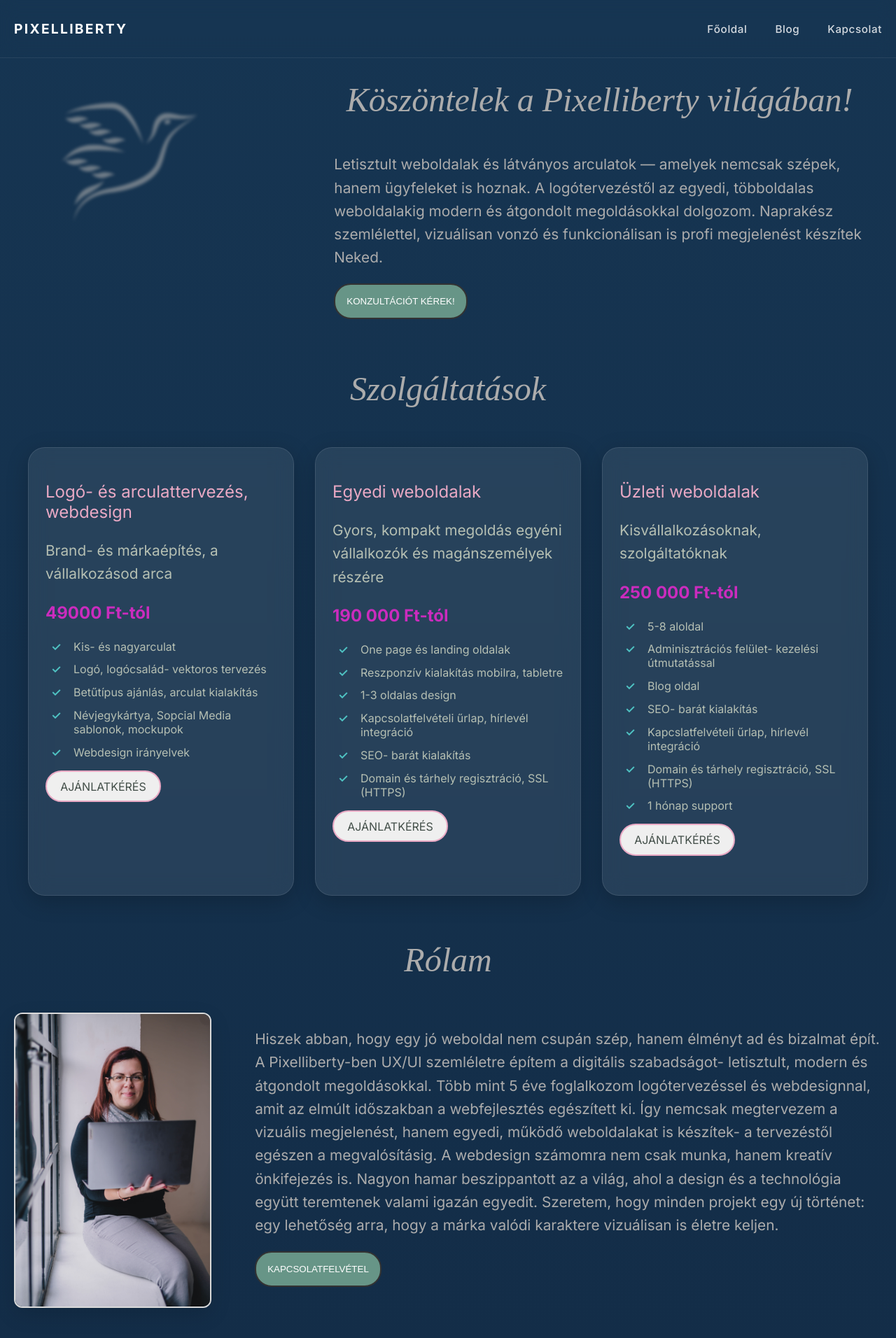
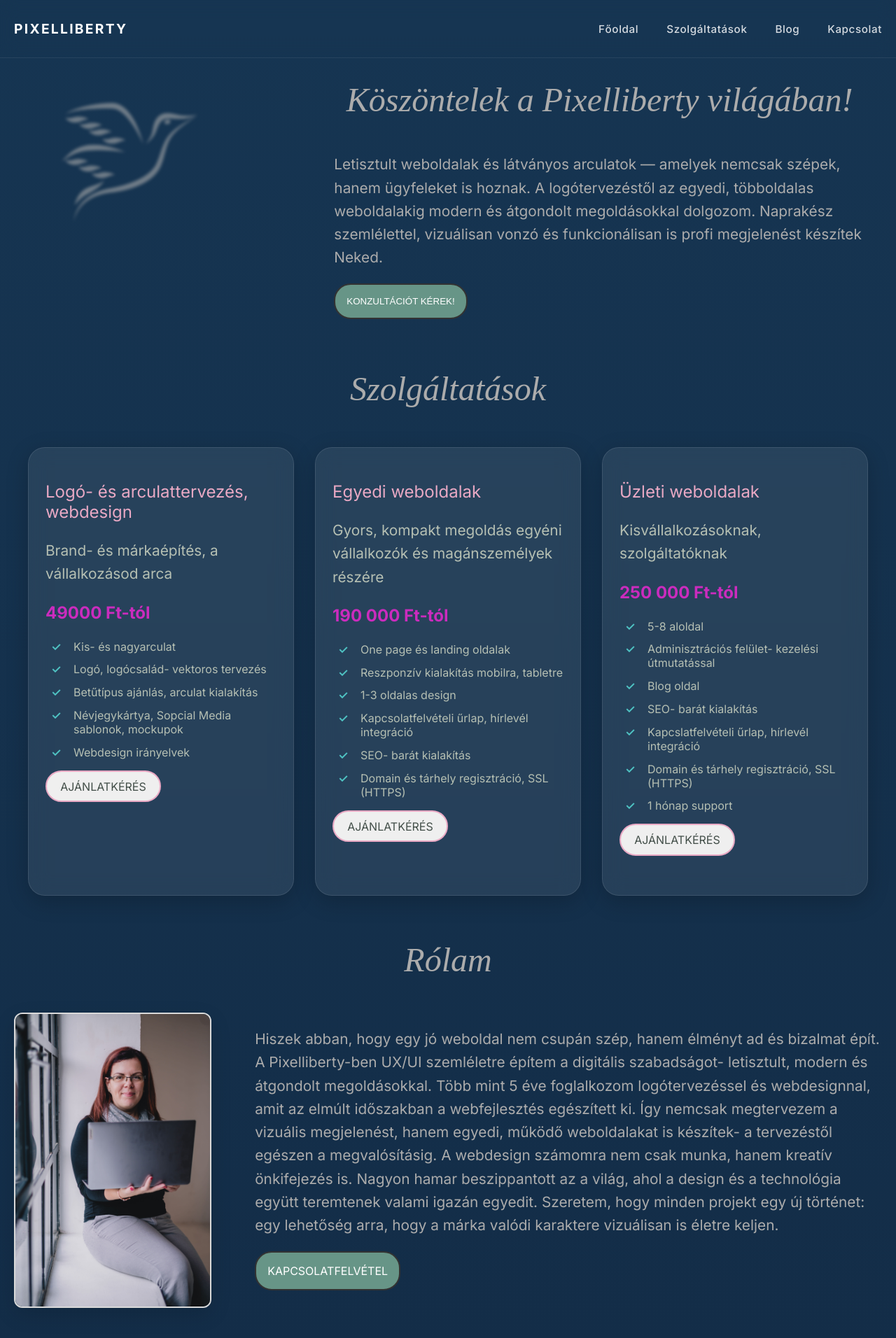
Before and after one commit to FlowWolfKft/pixelLibertyReact, a React (Vite) app: page / in a window 1280 px wide. Shown: the top 1912 px of the page at 70% size. Built offline with nearby package versions, Linux system fonts and the light colour scheme.

Commit message:
kapcsolatfelvétel gomb kész, ajánltakérés gomb folyamatban

```diff
--- a/src/components/About.jsx
+++ b/src/components/About.jsx
@@ -1,4 +1,5 @@
 import React from "react";
+import { Link } from "react-router-dom";
 import aboutImg from "../assets/images/about.jpg";
 
 function About() {
@@ -26,7 +27,9 @@ function About() {
               Szeretem, hogy minden projekt egy új történet: egy lehetőség arra,
               hogy a márka valódi karaktere vizuálisan is életre keljen.
             </p>
-            <button className="contact-btn">Kapcsolatfelvétel</button>
+            <Link to="/contact" className="contact-btn">
+              Kapcsolatfelvétel
+            </Link>
           </div>
         </div>
       </div>
--- a/src/components/NavBar.jsx
+++ b/src/components/NavBar.jsx
@@ -5,7 +5,6 @@ function Navbar() {
   const [open, setOpen] = useState(false);
   return (
     <header id="header">
-
       <div className="content-box nav-wrapper">
         <div id="logo">
           <Link to="/">PIXELLIBERTY</Link>
@@ -23,15 +22,23 @@ function Navbar() {
           </div>
           <nav id="main-menu" className={open ? "nyitva" : ""}>
             <ul>
-            <li><Link to="/">Főoldal</Link></li>
-            <li><Link to="/blog">Blog</Link></li>
-            <li><Link to="/contact">Kapcsolat</Link></li>
+              <li>
+                <Link to="/">Főoldal</Link>
+              </li>
+              <li>
+                <a href="#services">Szolgáltatások</a>
+              </li>
+              <li>
+                <Link to="/blog">Blog</Link>
+              </li>
+              <li>
+                <Link to="/contact">Kapcsolat</Link>
+              </li>
             </ul>
           </nav>
         </div>
       </div>
     </header>
-
   );
 }
 
--- a/src/components/Services.jsx
+++ b/src/components/Services.jsx
@@ -1,7 +1,7 @@
 import React from "react";
 function Services() {
   return (
-    <section className="content-box services-section features">
+    <section id="services" className="content-box services-section features">
       <h1 className="heading">Szolgáltatások</h1>
       <div className="services column-3">
         <ServiceCard
--- a/src/style.css
+++ b/src/style.css
@@ -37,6 +37,7 @@
 @media only screen and (max-width: 480px) {
   html {
     font-size: 14px;
+    scroll-behavior: smooth;
   }
 }
 
```
Also changed, not shown: src/components/Quoterequest.jsx (added, +13 -0 lines). Lines whose indentation alone changed are shown as unchanged.
